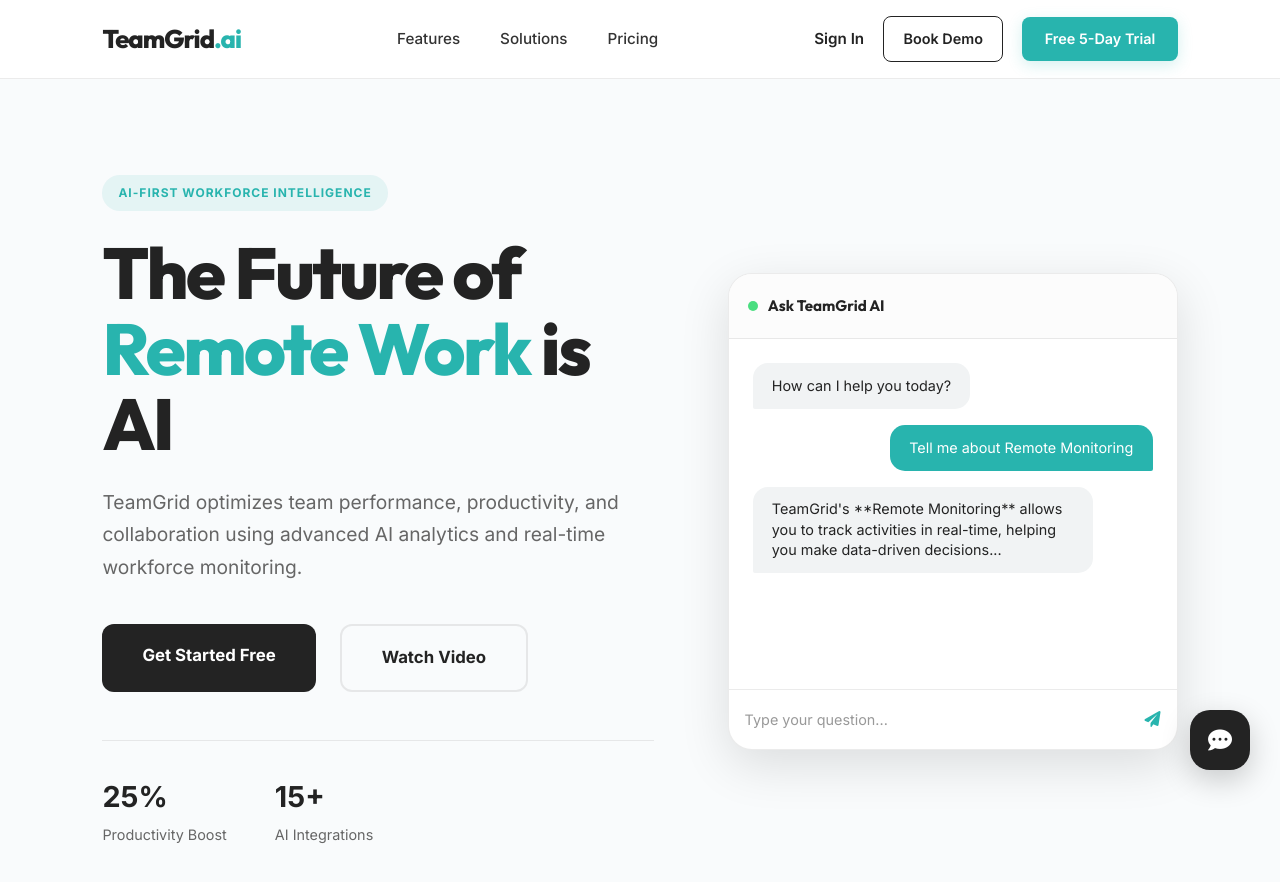
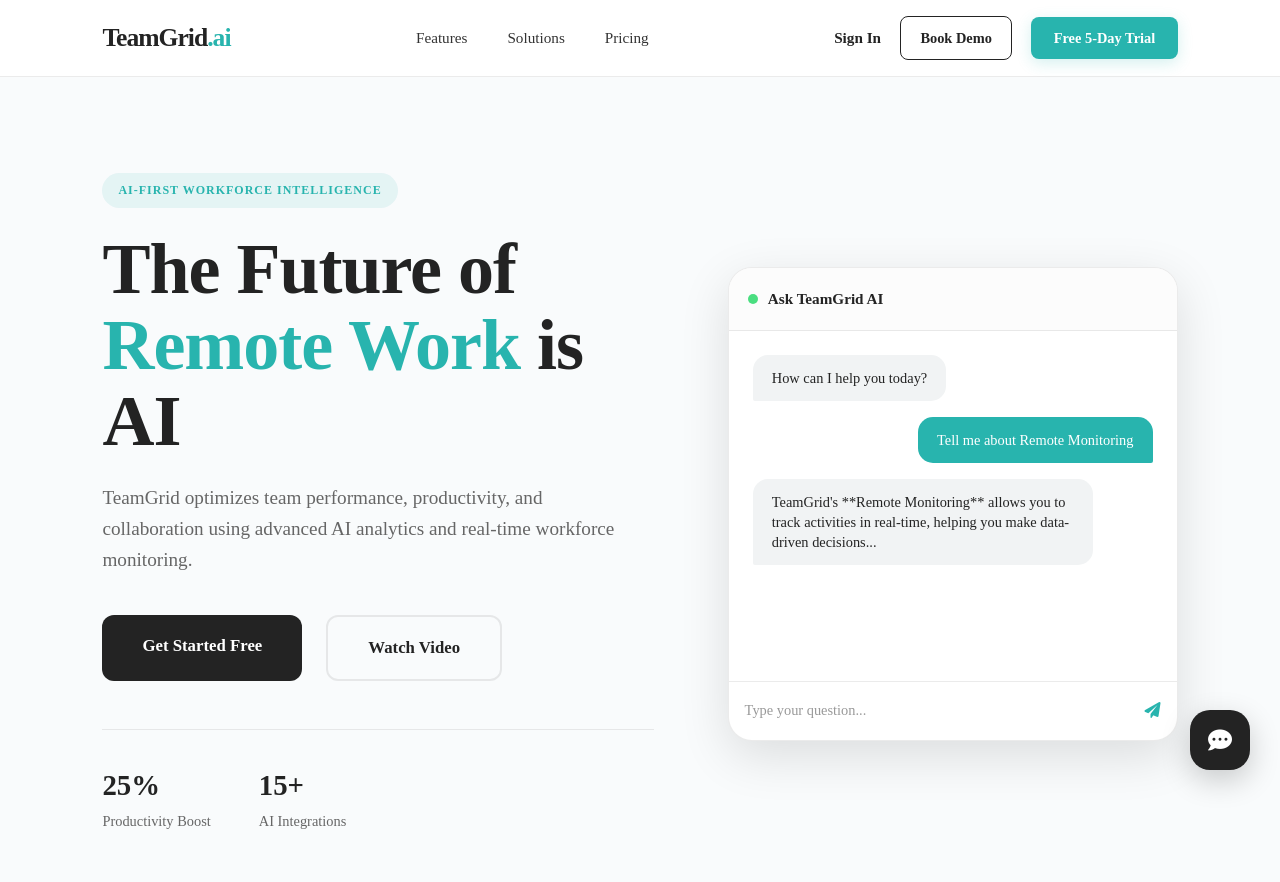
Before and after one commit to 236170316142-hehe/TG_chatbot, a website: page public/index.html in a window 1280 px wide. Drawn offline with nearby package versions, Linux system fonts and the light colour scheme.

Commit message:
Design: Switch to Times New Roman for a classic aesthetic

```diff
--- a/public/style.css
+++ b/public/style.css
@@ -19,10 +19,10 @@
 }
 
 body {
-    font-family: 'Inter', -apple-system, BlinkMacSystemFont, 'Segoe UI', Roboto, sans-serif;
+    font-family: 'Times New Roman', Times, serif;
     background-color: var(--bg-light);
     color: var(--dark);
-    line-height: 1.7;
+    line-height: 1.6;
     -webkit-font-smoothing: antialiased;
 }
 
@@ -47,7 +47,7 @@
 }
 
 .logo {
-    font-family: 'Outfit', sans-serif;
+    font-family: 'Times New Roman', Times, serif;
     font-size: 1.6rem;
     font-weight: 800;
     letter-spacing: -1px;
@@ -134,12 +134,12 @@
 }
 
 .hero-content h1 {
-    font-family: 'Outfit', sans-serif;
+    font-family: 'Times New Roman', Times, serif;
     font-size: 4.5rem;
     font-weight: 800;
     line-height: 1.05;
     margin-bottom: 1.5rem;
-    letter-spacing: -2.5px;
+    letter-spacing: -1px;
 }
 
 .hero-content h1 span {
@@ -223,7 +223,7 @@
     align-items: center;
     gap: 10px;
     border-bottom: 1px solid var(--border);
-    font-family: 'Outfit', sans-serif;
+    font-family: 'Times New Roman', Times, serif;
     font-weight: 700;
     font-size: 0.95rem;
 }
@@ -360,7 +360,7 @@
 }
 
 .bot-name h3 {
-    font-family: 'Outfit', sans-serif;
+    font-family: 'Times New Roman', Times, serif;
     font-size: 1rem;
     font-weight: 700;
     margin: 0;
```
